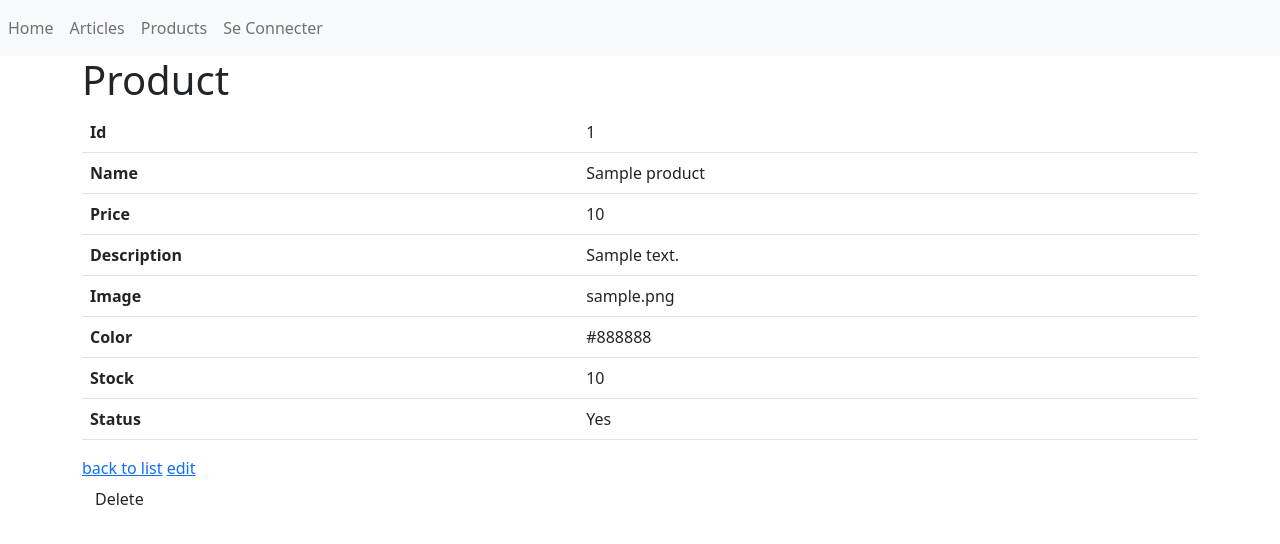
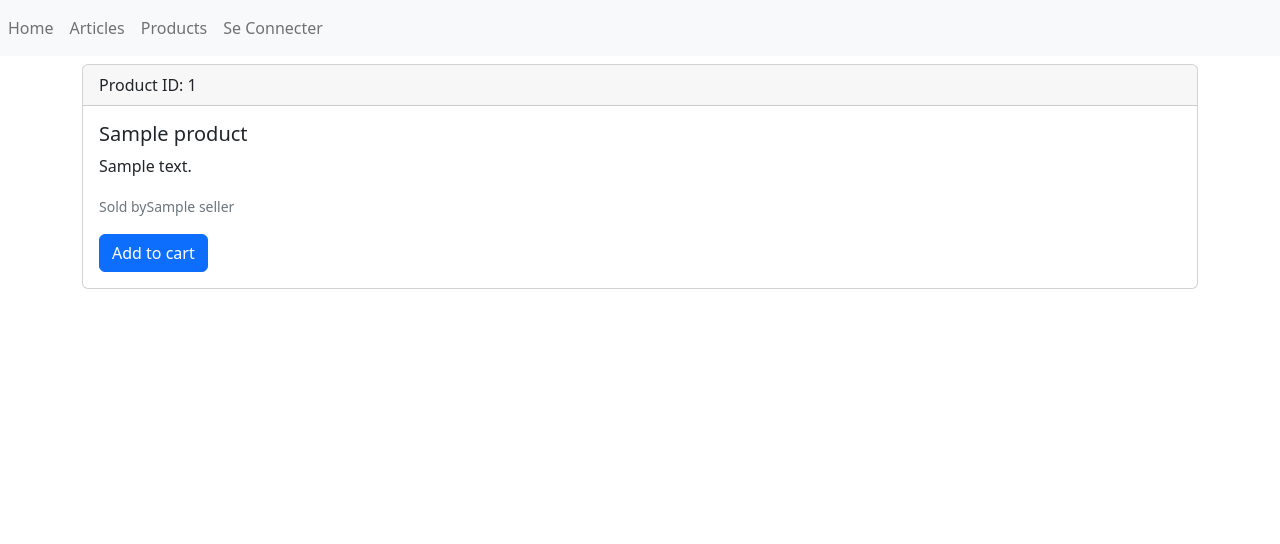
Before and after one commit to lulu960/symfony-ipssi-rendu-base-lt-ce, a Symfony app: template templates/product/show.html.twig in a window 1280 px wide. Shown: the top 544 px of the page. Run offline with Twig, Linux system fonts and the light colour scheme; the template is opened without the code that fills it: most values are stand-ins (such as "Sample title", 1, 10 or a date in 2020); some libraries are stand-ins or nearby versions.

Commit message:
Worked on product display

```diff
--- a/templates/product/show.html.twig
+++ b/templates/product/show.html.twig
@@ -3,52 +3,29 @@
 {% block title %}Product{% endblock %}
 
 {% block body %}
-    <h1>Product</h1>
 
-    <table class="table">
-        <tbody>
-            <tr>
-                <th>Id</th>
-                <td>{{ product.id }}</td>
-            </tr>
-            <tr>
-                <th>Name</th>
-                <td>{{ product.name }}</td>
-            </tr>
-            <tr>
-                <th>Price</th>
-                <td>{{ product.price }}</td>
-            </tr>
-            <tr>
-                <th>Description</th>
-                <td>{{ product.description }}</td>
-            </tr>
-            <tr>
-                <th>Image</th>
-                <td>{{ product.image }}</td>
-            </tr>
-            <tr>
-                <th>Color</th>
-                <td>{{ product.color }}</td>
-            </tr>
-            {# <tr>
-                <th>category</th>
-                <td>{{ product.category.name }}</td>
-            </tr> #}
-            <tr>
-                <th>Stock</th>
-                <td>{{ product.stock }}</td>
-            </tr>
-            <tr>
-                <th>Status</th>
-                <td>{{ product.status ? 'Yes' : 'No' }}</td>
-            </tr>
-        </tbody>
-    </table>
 
-    <a href="{{ path('app_product_index') }}">back to list</a>
+	<div class="card mt-2">
+		<div class="card-header">
+			Product ID: {{ product.id }}
+		</div>
+		<div class="card-body">
+            {# <img src="{{ product.image }}" alt=""> #}
+			<h5 class="card-title">{{ product.name }}</h5>
+			<p class="card-text">{{ product.description }}</p>
+            <p class="card-text"><small class="text-muted">Sold by{{ product.seller }}</small></p>
 
-    <a href="{{ path('app_product_edit', {'id': product.id}) }}">edit</a>
+            {% if stocks > 0 %}
+                <span class="badge badge-info">Available</span>
+            {% endif %}
 
-    {{ include('product/_delete_form.html.twig') }}
+			<a href="#" class="btn btn-primary">Add to cart</a>
+		</div>
+	</div>
+
+    {# <a href="{{ path('app_product_index') }}">back to list</a>
+
+    <a href="{{ path('app_product_edit', {'id': product.id}) }}">edit</a> #}
+
+    {# {{ include('product/_delete_form.html.twig') }} #}
 {% endblock %}
```
Also changed, not shown: templates/home/index.html.twig (+18 -8 lines), templates/product/index.html.twig (+44 -11 lines).
